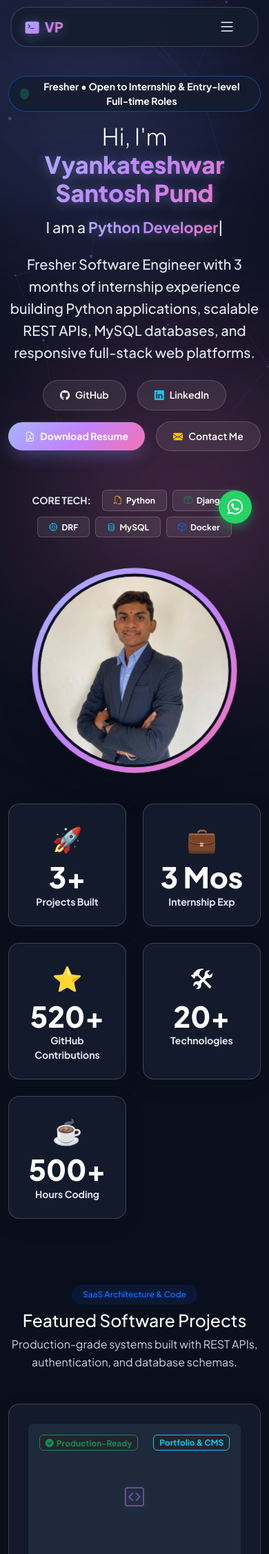
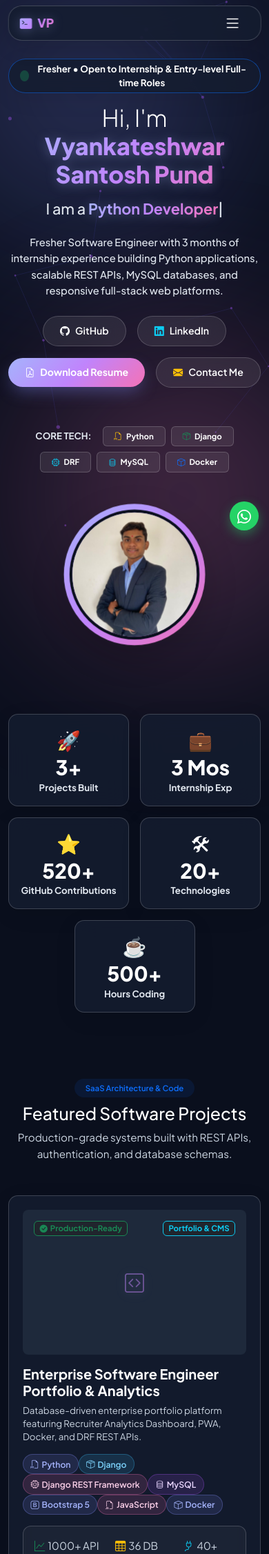
Before and after one commit to vyankateshwarpund/My_Portfolio, a Django app: page / in a window 390 px wide. Shown: the top 2253 px of the page at 69% size. Run offline with Django 5.2, Linux system fonts and the light colour scheme; data comes from the database, SQL or seed files in the repository.

Commit message:
Implement master responsive layout system for all devices (mobile, tablet, desktop, ultra-wide 4K)

```diff
--- a/static/css/style.css
+++ b/static/css/style.css
@@ -738,3 +738,151 @@ input::placeholder, textarea::placeholder {
   border-color: #25d366 !important;
   box-shadow: 0 8px 20px rgba(37, 211, 102, 0.4) !important;
 }
+
+/* ==========================================================================
+   MASTER RESPONSIVE & LAYOUT CONTROLLER (ALL DEVICES & SCREEN RESOLUTIONS)
+   ========================================================================== */
+
+/* 1. Ultra-Wide & High-Resolution Displays (2K / 4K Monitors >= 1400px) */
+@media (min-width: 1400px) {
+  .container {
+    max-width: 1380px !important;
+  }
+  .navbar-floating {
+    max-width: 1380px !important;
+  }
+  .hero-section {
+    padding-top: 130px;
+    padding-bottom: 60px;
+  }
+  .hero-profile-ring {
+    width: 320px;
+    height: 320px;
+  }
+  h1.display-3, .hero-title {
+    font-size: 3.6rem !important;
+  }
+}
+
+/* 2. Standard Desktop & Laptops (992px to 1399.98px) */
+@media (min-width: 992px) and (max-width: 1399.98px) {
+  .navbar-floating {
+    width: 96%;
+    max-width: 1280px;
+    padding: 0.4rem 1rem;
+  }
+  .nav-link {
+    padding: 0.35rem 0.55rem !important;
+    font-size: 0.86rem;
+  }
+  .hero-profile-ring {
+    width: 270px;
+    height: 270px;
+  }
+  h1.display-3, .hero-title {
+    font-size: 3.1rem !important;
+  }
+}
+
+/* 3. Tablets & Large Mobile Devices (576px to 991.98px) */
+@media (min-width: 576px) and (max-width: 991.98px) {
+  .hero-section {
+    padding-top: 100px;
+    padding-bottom: 40px;
+    text-align: center;
+  }
+  .hero-profile-ring {
+    width: 240px;
+    height: 240px;
+    margin-bottom: 2rem;
+  }
+  .hero-title {
+    font-size: 2.5rem !important;
+  }
+  .stat-box {
+    padding: 1.25rem 0.75rem;
+  }
+  .stat-number {
+    font-size: 2.2rem;
+  }
+}
+
+/* 4. Mobile Phones (< 575.98px) */
+@media (max-width: 575.98px) {
+  body {
+    font-size: 0.95rem;
+  }
+  .navbar-floating {
+    width: 94%;
+    top: 8px;
+    padding: 0.4rem 0.75rem;
+    border-radius: 20px;
+  }
+  .navbar-brand {
+    font-size: 1.1rem;
+  }
+  .hero-section {
+    padding-top: 85px;
+    padding-bottom: 30px;
+    text-align: center;
+  }
+  .hero-profile-ring {
+    width: 200px;
+    height: 200px;
+    margin: 0 auto 1.5rem auto;
+  }
+  .hero-title {
+    font-size: 1.95rem !important;
+    line-height: 1.25 !important;
+    word-break: break-word;
+  }
+  .hero-paragraph {
+    font-size: 0.92rem !important;
+  }
+  .hero-buttons {
+    display: flex;
+    flex-direction: column;
+    width: 100%;
+    gap: 0.5rem;
+  }
+  .hero-buttons .btn {
+    width: 100%;
+    justify-content: center;
+  }
+  .glass-card {
+    padding: 1.25rem;
+    border-radius: 14px;
+  }
+  .stat-box {
+    padding: 1rem 0.5rem;
+  }
+  .stat-icon {
+    font-size: 1.75rem;
+    margin-bottom: 0.25rem;
+  }
+  .stat-number {
+    font-size: 1.85rem;
+  }
+  .tech-logo-card {
+    padding: 1rem 0.5rem;
+  }
+  .tech-logo-icon {
+    font-size: 2rem;
+  }
+  .tech-logo-title {
+    font-size: 0.8rem;
+  }
+  .whatsapp-float {
+    width: 42px;
+    height: 42px;
+    bottom: 75px;
+    right: 15px;
+    font-size: 1.25rem;
+  }
+  .back-to-top {
+    width: 42px;
+    height: 42px;
+    bottom: 20px;
+    right: 15px;
+  }
+}
--- a/templates/home.html
+++ b/templates/home.html
@@ -67,36 +67,36 @@
 <!-- Animated Stat Counter Cards for Fresher Profile -->
 <section class="py-5">
     <div class="container">
-        <div class="row g-4">
-            <div class="col-md-2 col-6 ms-auto">
+        <div class="row g-3 justify-content-center align-items-stretch">
+            <div class="col-6 col-sm-4 col-lg-2">
                 <div class="glass-card stat-box h-100">
                     <div class="stat-icon">🚀</div>
                     <div class="stat-number counter-value" data-target="3" data-suffix="+">0</div>
                     <div class="small theme-sub-text fw-bold">Projects Built</div>
                 </div>
             </div>
-            <div class="col-md-2 col-6">
+            <div class="col-6 col-sm-4 col-lg-2">
                 <div class="glass-card stat-box h-100">
                     <div class="stat-icon">💼</div>
                     <div class="stat-number counter-value" data-target="3" data-suffix=" Mos">0</div>
                     <div class="small theme-sub-text fw-bold">Internship Exp</div>
                 </div>
             </div>
-            <div class="col-md-3 col-6">
+            <div class="col-6 col-sm-4 col-lg-3">
                 <div class="glass-card stat-box h-100">
                     <div class="stat-icon">⭐</div>
                     <div class="stat-number counter-value" data-target="{{ profile.github_contributions_count|default:600 }}" data-suffix="+">0</div>
                     <div class="small theme-sub-text fw-bold">GitHub Contributions</div>
                 </div>
             </div>
-            <div class="col-md-2 col-6">
+            <div class="col-6 col-sm-4 col-lg-2">
                 <div class="glass-card stat-box h-100">
                     <div class="stat-icon">🛠</div>
                     <div class="stat-number counter-value" data-target="{{ profile.technologies_count|default:15 }}" data-suffix="+">0</div>
                     <div class="small theme-sub-text fw-bold">Technologies</div>
                 </div>
             </div>
-            <div class="col-md-2 col-6 me-auto">
+            <div class="col-6 col-sm-4 col-lg-2">
                 <div class="glass-card stat-box h-100">
                     <div class="stat-icon">☕</div>
                     <div class="stat-number counter-value" data-target="{{ profile.hours_coding_count|default:500 }}" data-suffix="+">0</div>
```
